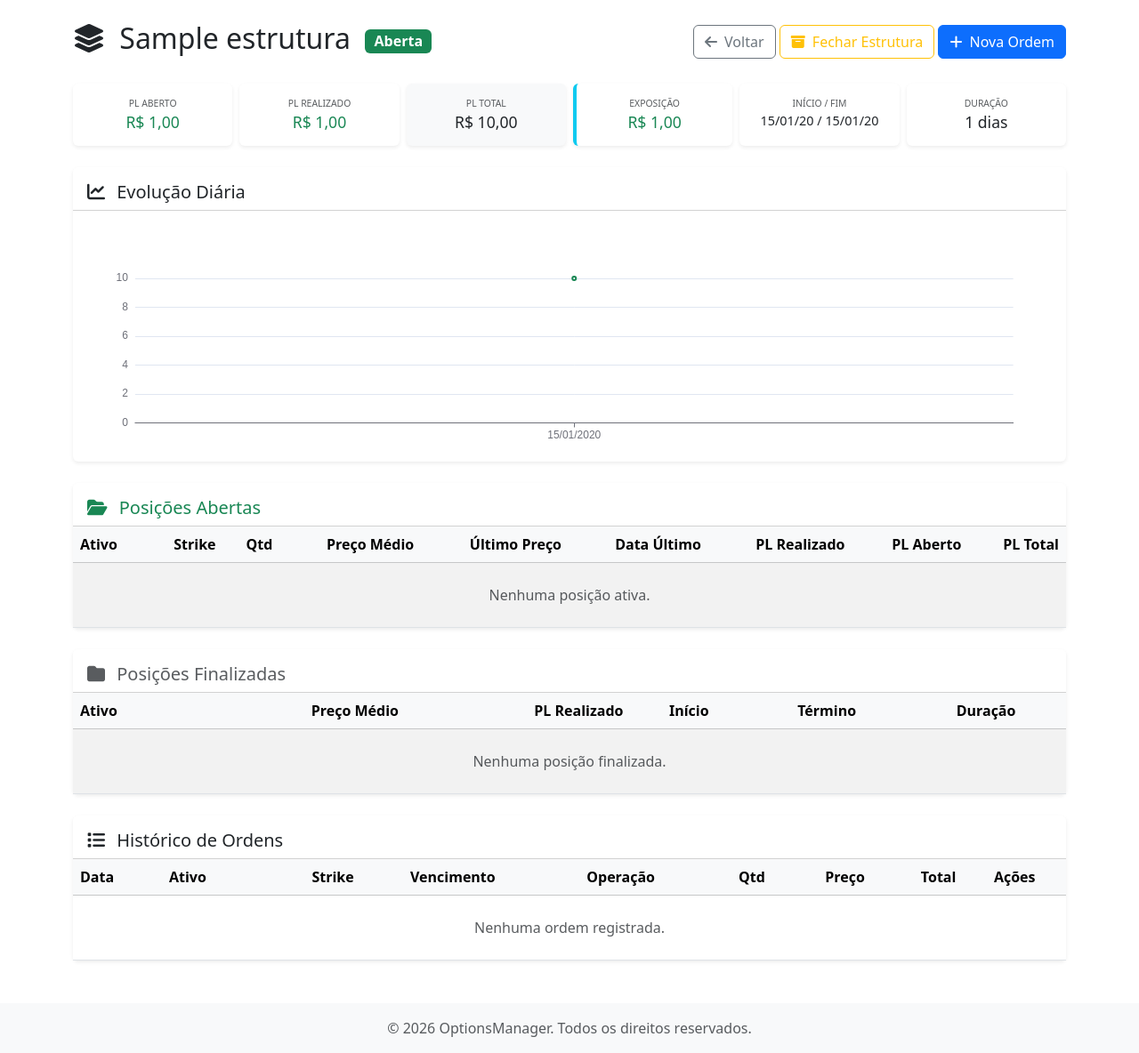
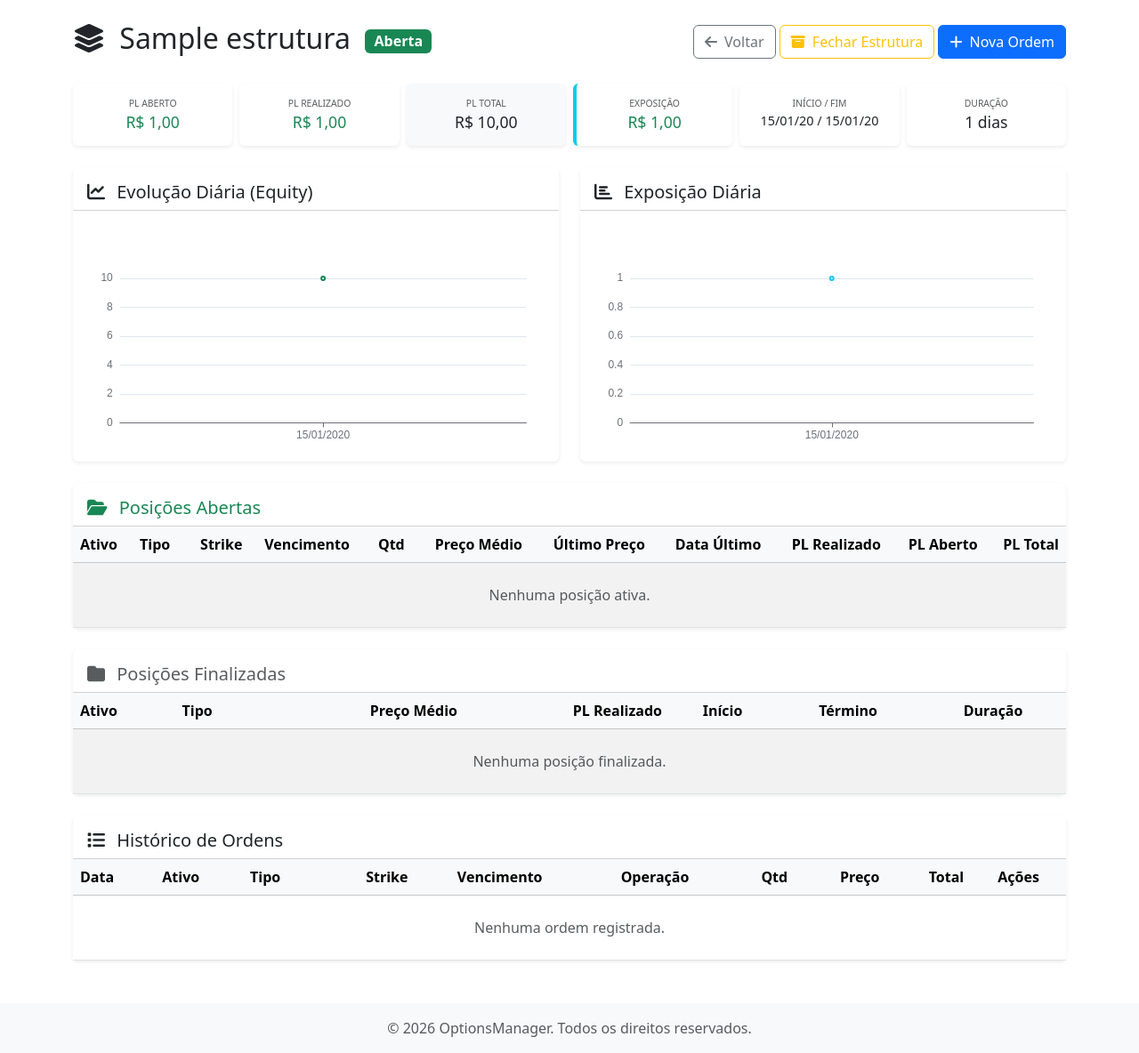
Before and after one commit to gustavozeferino/OptionsManager, a Django app: a page that uses trading/templates/trading/detalhe_estrutura.html in a window 1280 px wide. Shown: the part 56-1240 px from the top of the page at 89% size. Run offline with Django 4.2, Linux system fonts and the light colour scheme; a user stored in the database is signed in; data comes from the database, SQL or seed files in the repository; tables that the repository leaves empty hold one stand-in row (values such as "Sample post"); some libraries are stand-ins or nearby versions.

Commit message:
feat: implement trading structure management views, core models, and detail template

```diff
--- a/core/models.py
+++ b/core/models.py
@@ -101,6 +101,17 @@ class AtivoB3(models.Model):
     # Timestamps
     criado_em = models.DateTimeField(_('Criado em'), auto_now_add=True)
     atualizado_em = models.DateTimeField(_('Atualizado em'), auto_now=True)
+
+    @property
+    def tipo_display(self):
+        if not self.tipo_opcao:
+            return "Ação"
+        tipo = self.tipo_opcao.upper()
+        if "COMPRA" in tipo or "CALL" in tipo:
+            return "CALL"
+        if "VENDA" in tipo or "PUT" in tipo:
+            return "PUT"
+        return self.tipo_opcao
 
     @property
     def dte(self):
--- a/trading/templates/trading/detalhe_estrutura.html
+++ b/trading/templates/trading/detalhe_estrutura.html
@@ -103,13 +103,27 @@
     </div>
 </div>
 
-<!-- Gráfico de Evolução -->
-<div class="card shadow-sm border-0 mb-4">
-    <div class="card-header bg-white pt-3 pb-2">
-        <h5 class="card-title mb-0"><i class="fas fa-chart-line me-2"></i> Evolução Diária</h5>
+<!-- Gráficos de Evolução -->
+<div class="row mb-4">
+    <div class="col-md-6">
+        <div class="card shadow-sm border-0 h-100">
+            <div class="card-header bg-white pt-3 pb-2">
+                <h5 class="card-title mb-0"><i class="fas fa-chart-line me-2"></i> Evolução Diária (Equity)</h5>
+            </div>
+            <div class="card-body">
+                <div id="chart-estrutura" style="width: 100%; height: 250px;"></div>
+            </div>
+        </div>
     </div>
-    <div class="card-body">
-        <div id="chart-estrutura" style="width: 100%; height: 250px;"></div>
+    <div class="col-md-6">
+        <div class="card shadow-sm border-0 h-100">
+            <div class="card-header bg-white pt-3 pb-2">
+                <h5 class="card-title mb-0"><i class="fas fa-chart-bar me-2"></i> Exposição Diária</h5>
+            </div>
+            <div class="card-body">
+                <div id="chart-exposicao" style="width: 100%; height: 250px;"></div>
+            </div>
+        </div>
     </div>
 </div>
 
@@ -126,7 +140,9 @@
                         <thead class="table-light">
                             <tr>
                                 <th>Ativo</th>
+                                <th>Tipo</th>
                                 <th class="text-end">Strike</th>
+                                <th class="text-center">Vencimento</th>
                                 <th class="text-end">Qtd</th>
                                 <th class="text-end">Preço Médio</th>
                                 <th class="text-end">Último Preço</th>
@@ -140,7 +156,15 @@
                             {% for pos in posicoes_abertas %}
                             <tr>
                                 <td class="fw-bold">{{ pos.ativo.ticker }}</td>
+                                <td>
+                                    <span class="badge {% if pos.ativo.tipo_display == 'CALL' %}bg-success{% elif pos.ativo.tipo_display == 'PUT' %}bg-danger{% else %}bg-secondary{% endif %}">
+                                        {{ pos.ativo.tipo_display }}
+                                    </span>
+                                </td>
                                 <td class="text-end">{{ pos.ativo.preco_exercicio|floatformat:2|intcomma }}</td>
+                                <td class="text-center text-muted" style="font-size: 0.85rem;">
+                                    {% if pos.ativo.data_expiracao %}{{ pos.ativo.data_expiracao|date:"d/m/y" }}{% else %}-{% endif %}
+                                </td>
                                 <td class="text-end">
                                     <span
                                         class="badge {% if pos.quantidade_atual > 0 %}bg-success{% elif pos.quantidade_atual < 0 %}bg-danger{% else %}bg-secondary{% endif %}">
@@ -168,7 +192,7 @@
                             </tr>
                             {% empty %}
                             <tr>
-                                <td colspan="9" class="text-center text-muted py-4">Nenhuma posição ativa.</td>
+                                <td colspan="11" class="text-center text-muted py-4">Nenhuma posição ativa.</td>
                             </tr>
                             {% endfor %}
                         </tbody>
@@ -190,6 +214,7 @@
                         <thead class="table-light">
                             <tr>
                                 <th>Ativo</th>
+                                <th>Tipo</th>
                                 <th class="text-end">Preço Médio</th>
                                 <th class="text-end">PL Realizado</th>
                                 <th class="text-center">Início</th>
@@ -201,6 +226,11 @@
                             {% for pos in posicoes_fechadas %}
                             <tr>
                                 <td class="fw-bold">{{ pos.ativo.ticker }}</td>
+                                <td>
+                                    <span class="badge {% if pos.ativo.tipo_display == 'CALL' %}bg-success{% elif pos.ativo.tipo_display == 'PUT' %}bg-danger{% else %}bg-secondary{% endif %}">
+                                        {{ pos.ativo.tipo_display }}
+                                    </span>
+                                </td>
                                 <td class="text-end">R$ {{ pos.preco_medio|floatformat:2|intcomma }}</td>
                                 <td
                                     class="text-end fw-bold {% if pos.pl_realizado_acumulado > 0 %}text-success{% elif pos.pl_realizado_acumulado < 0 %}text-danger{% endif %}">
@@ -212,7 +242,7 @@
                             </tr>
                             {% empty %}
                             <tr>
-                                <td colspan="6" class="text-center text-muted py-4">Nenhuma posição finalizada.</td>
+                                <td colspan="7" class="text-center text-muted py-4">Nenhuma posição finalizada.</td>
                             </tr>
                             {% endfor %}
                         </tbody>
@@ -235,6 +265,7 @@
                     <tr>
                         <th>Data</th>
                         <th>Ativo</th>
+                        <th>Tipo</th>
                         <th class="text-end">Strike</th>
                         <th class="text-center">Vencimento</th>
                         <th class="text-center">Operação</th>
@@ -249,6 +280,11 @@
                     <tr>
                         <td>{{ ordem.data|date:"d/m/Y" }}</td>
                         <td class="fw-bold">{{ ordem.ativo.ticker }}</td>
+                        <td>
+                            <span class="badge {% if ordem.ativo.tipo_display == 'CALL' %}bg-success{% elif ordem.ativo.tipo_display == 'PUT' %}bg-danger{% else %}bg-secondary{% endif %} badge-sm">
+                                {{ ordem.ativo.tipo_display }}
+                            </span>
+                        </td>
                         <td class="text-end">
                             {% if ordem.ativo.preco_exercicio %}
                             {{ ordem.ativo.preco_exercicio|floatformat:2|intcomma}}
@@ -282,7 +318,7 @@
                     </tr>
                     {% empty %}
                     <tr>
-                        <td colspan="9" class="text-center text-muted py-4">Nenhuma ordem registrada.</td>
+                        <td colspan="10" class="text-center text-muted py-4">Nenhuma ordem registrada.</td>
                     </tr>
                     {% endfor %}
                 </tbody>
@@ -342,14 +378,15 @@
             return;
         }
 
-        var myChart = echarts.init(chartDom);
-        var option = {
+        // Equity Chart
+        var chartEquity = echarts.init(document.getElementById('chart-estrutura'));
+        var optionEquity = {
             tooltip: { trigger: 'axis' },
             grid: { left: '3%', right: '4%', bottom: '3%', containLabel: true },
             xAxis: { type: 'category', boundaryGap: false, data: datas },
             yAxis: { type: 'value' },
             series: [{
-                name: 'Total',
+                name: 'Patrimônio',
                 type: 'line',
                 smooth: true,
                 lineStyle: { width: 3, color: '#198754' },
@@ -363,9 +400,42 @@
                 data: valores
             }]
         };
+        chartEquity.setOption(optionEquity);
 
-        option && myChart.setOption(option);
-        window.addEventListener('resize', function () { myChart.resize(); });
+        // Exposure Chart
+        const rawExposicao = '{{ exposicao_chart|escapejs }}';
+        let valoresExposicao = [];
+        try {
+            valoresExposicao = JSON.parse(rawExposicao);
+        } catch (e) { console.error(e); }
+
+        var chartExposicao = echarts.init(document.getElementById('chart-exposicao'));
+        var optionExposicao = {
+            tooltip: { trigger: 'axis' },
+            grid: { left: '3%', right: '4%', bottom: '3%', containLabel: true },
+            xAxis: { type: 'category', boundaryGap: false, data: datas },
+            yAxis: { type: 'value' },
+            series: [{
+                name: 'Exposição',
+                type: 'line',
+                smooth: true,
+                lineStyle: { width: 3, color: '#0dcaf0' },
+                itemStyle: { color: '#0dcaf0' },
+                areaStyle: {
+                    color: new echarts.graphic.LinearGradient(0, 0, 0, 1, [
+                        { offset: 0, color: 'rgba(13, 202, 240, 0.5)' },
+                        { offset: 1, color: 'rgba(13, 202, 240, 0.1)' }
+                    ])
+                },
+                data: valoresExposicao
+            }]
+        };
+        chartExposicao.setOption(optionExposicao);
+
+        window.addEventListener('resize', function () {
+            chartEquity.resize();
+            chartExposicao.resize();
+        });
     });
 </script>
 
--- a/trading/views.py
+++ b/trading/views.py
@@ -226,6 +226,7 @@ def detalhe_estrutura(request, slug):
     snapshots = estrutura.historico_snapshots.order_by('data')
     datas_chart = [obj.data.strftime('%d/%m/%Y') for obj in snapshots]
     valores_chart = [float(obj.valor_total) for obj in snapshots]
+    exposicao_chart = [float(obj.exposicao_diaria) for obj in snapshots]
 
     context = {
         'estrutura': estrutura,
@@ -235,6 +236,7 @@ def detalhe_estrutura(request, slug):
         'snapshots': snapshots,
         'datas_chart': json.dumps(datas_chart),
         'valores_chart': json.dumps(valores_chart),
+        'exposicao_chart': json.dumps(exposicao_chart),
         'has_open_positions': len(posicoes_abertas) > 0,
     }
     return render(request, 'trading/detalhe_estrutura.html', context)
```
